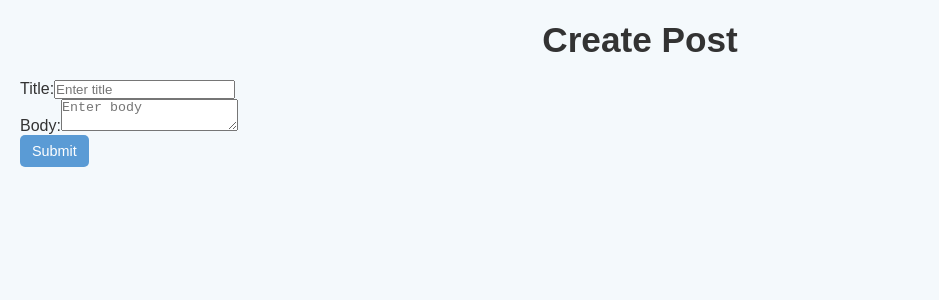
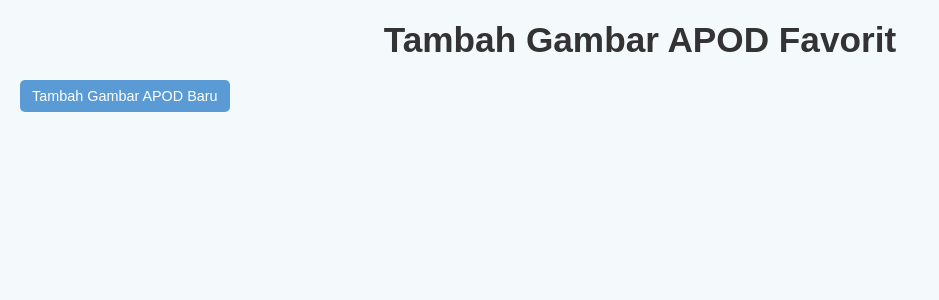
Before and after one commit to MWahyudin/nuxt3-crud, a Nuxt app: page /posts/create in a window 1280 px wide. Shown: the top 300 px of the page, without its empty margins (0-939 px from the left). Built offline with nearby package versions, Linux system fonts and the light colour scheme.

Commit message:
Melakukan perubahan dan melengkapi kode sesuai dengan integrasi API

```diff
--- /dev/null
+++ b/pages/apod/[date].vue
@@ -0,0 +1,24 @@
+<template>
+    <div>
+      <h1>{{ apod.title }}</h1>
+      <img :src="apod.url" :alt="apod.title" />
+      <p>{{ apod.explanation }}</p>
+    </div>
+  </template>
+
+  <script setup>
+  import { ref, onMounted } from 'vue';
+  import { useRoute } from 'vue-router';
+
+  const apod = ref({});
+  const route = useRoute();
+  const date = route.params.date;
+
+  const fetchApodDetail = async () => {
+    const response = await fetch(`https://api.nasa.gov/planetary/apod?api_key=DEMO_KEY&date=${date}`);
+    const data = await response.json();
+    apod.value = data;
+  };
+
+  onMounted(fetchApodDetail);
+  </script>
--- a/pages/index.vue
+++ b/pages/index.vue
@@ -1,71 +1,60 @@
 <template>
   <div>
-    <h1>Posts</h1>
-    <nuxt-link to="/posts/create">Create New Post</nuxt-link>
-    <table>
-      <thead>
-        <tr>
-          <th>ID</th>
-          <th>Title</th>
-          <th>Actions</th>
-        </tr>
-      </thead>
-      <tbody>
-        <tr v-for="post in posts" :key="post.id">
-          <td>{{ post.id }}</td>
-          <td>{{ post.title }}</td>
-          <td>
-            <button @click="goToPost(post.id)">View</button>
-            <button @click="goToEdit(post.id)">Edit</button>
-            <button @click="confirmDelete(post.id)">Delete</button>
-          </td>
-        </tr>
-      </tbody>
-    </table>
+    <h1>Daftar Gambar APOD Favorit</h1>
+    <ul>
+      <li v-for="(apod, index) in apodList" :key="index">
+        <img :src="apod.url" :alt="apod.title" width="200" />
+        <p>{{ apod.title }}</p>
+        <button @click="deleteApod(index)">Hapus</button>
+        <button @click="viewDetail(apod.date)">Lihat Detail</button>
+      </li>
+    </ul>
+    <button @click="createApod">Tambah Gambar APOD Favorit</button>
   </div>
 </template>
 
 <script setup>
 import { ref, onMounted } from 'vue';
-import api from '~/services/api';
 import { useRouter } from 'vue-router';
 
-const posts = ref([]);
 const router = useRouter();
+const apodList = ref([]);
 
-// Ambil data post
-onMounted(async () => {
-  const { data } = await api.get('/posts');
-  posts.value = data;
-});
-
-// Fungsi navigasi ke halaman detail post
-const goToPost = (id) => {
-  router.push(`/posts/${id}`);
+const fetchApods = async () => {
+  // Ambil data APOD favorit dari storage atau API
+  const storedApods = JSON.parse(localStorage.getItem('apodList')) || [];
+  apodList.value = storedApods;
 };
 
-// Fungsi navigasi ke halaman edit post
-const goToEdit = (id) => {
-  router.push(`/posts/edit?id=${id}`);
+const createApod = async () => {
+  const date = prompt("Masukkan tanggal (YYYY-MM-DD) untuk APOD:");
+  if (date) {
+    const response = await fetch(`https://api.nasa.gov/planetary/apod?api_key=DEMO_KEY&date=${date}`);
+    const data = await response.json();
+    if (data) {
+      const newApod = {
+        date: date,
+        title: data.title,
+        url: data.url,
+        explanation: data.explanation,
+      };
+      apodList.value.push(newApod);
+      localStorage.setItem('apodList', JSON.stringify(apodList.value));
+    } else {
+      alert("Data tidak ditemukan!");
+    }
+  }
 };
 
-// Fungsi navigasi ke halaman create post
-const goToCreatePost = () => {
-  router.push(`/posts/create`);
+const deleteApod = (index) => {
+  apodList.value.splice(index, 1);
+  localStorage.setItem('apodList', JSON.stringify(apodList.value));
 };
 
-// Fungsi untuk menghapus post
-const deletePost = async (id) => {
-  await api.delete(`/posts/${id}`);
-  alert('Post Deleted!');
-  posts.value = posts.value.filter((post) => post.id !== id);
+const viewDetail = (date) => {
+  // Menggunakan router untuk menavigasi ke halaman detail berdasarkan tanggal
+  router.push(`/apod/${date}`);
 };
 
-// Konfirmasi penghapusan
-const confirmDelete = (id) => {
-  const isConfirmed = window.confirm('Are you sure you want to delete this post?');
-  if (isConfirmed) {
-    deletePost(id);
-  }
-};
+onMounted(fetchApods);
 </script>
--- a/pages/posts/[id].vue
+++ b/pages/posts/[id].vue
@@ -1,30 +1,44 @@
 <template>
   <div>
-    <h1>{{ post.title }}</h1>
-    <p>{{ post.body }}</p>
-    <h2>Comments</h2>
-    <div v-for="comment in comments" :key="comment.id">
-      <CommentItem :comment="comment" />
-    </div>
+    <h1>Fakta Angka</h1>
+    <p>{{ fact.number }}: {{ fact.text }}</p>
+    <button @click="deleteFact">Hapus Fakta</button>
+    <button @click="editFact">Edit Fakta</button>
   </div>
 </template>
 
 <script setup>
 import { ref, onMounted } from 'vue';
-import api from '~/services/api';
-import { useRoute } from 'vue-router';
-import CommentItem from '~/components/CommentItem.vue';
+import { useRoute, useRouter } from 'vue-router';
 
+const fact = ref({});
 const route = useRoute();
-const post = ref({});
-const comments = ref([]);
+const router = useRouter();
 
 onMounted(async () => {
-  const { data } = await api.get(`/posts/${route.params.id}`);
-  post.value = data;
+  await fetchFact();
+});
 
-  const { data: commentsData } = await api.get(`/posts/${route.params.id}/comments`);
-  comments.value = commentsData;
+const fetchFact = async () => {
+  const number = route.params.id;
+  const res = await fetch(`http://numbersapi.com/${number}`);
+  const text = await res.text();
+  fact.value = { number, text };
+};
 
-});
+const editFact = async () => {
+  const newNumber = prompt('Masukkan angka baru untuk fakta:', fact.value.number);
+  if (newNumber) {
+    const res = await fetch(`http://numbersapi.com/${newNumber}`);
+    const text = await res.text();
+    fact.value = { number: newNumber, text };
+  }
+};
+
+const deleteFact = () => {
+  const confirmDelete = confirm('Apakah Anda yakin ingin menghapus fakta ini?');
+  if (confirmDelete) {
+    router.push('/'); // Redirect ke halaman utama setelah dihapus
+  }
+};
 </script>
--- a/pages/posts/create.vue
+++ b/pages/posts/create.vue
@@ -1,57 +1,34 @@
 <template>
   <div>
-    <h1>Create Post</h1>
-    <form @submit.prevent="createPost" class="form-horizontal">
-      <div class="form-group">
-        <label for="title" class="label">Title:</label>
-        <input
-          id="title"
-          v-model="title"
-          type="text"
-          placeholder="Enter title"
-          class="input-field"
-          required
-        />
-      </div>
-
-      <div class="form-group">
-        <label for="body" class="label">Body:</label>
-        <textarea
-          id="body"
-          v-model="body"
-          placeholder="Enter body"
-          class="input-field"
-          required
-        ></textarea>
-      </div>
-
-      <button type="submit" class="submit-btn">Submit</button>
-    </form>
+    <h1>Tambah Gambar APOD Favorit</h1>
+    <button @click="createApod">Tambah Gambar APOD Baru</button>
   </div>
 </template>
 
+<script setup>
+import { useRouter } from 'vue-router';
 
-  <script setup>
-  import { ref } from 'vue';
-  import { useRouter } from 'vue-router';
-  import api from '~/services/api';
+const router = useRouter();
 
-  const title = ref('');
-  const body = ref('');
-  const router = useRouter();
-
-const createPost = async () => {
-  try {
-    // Kirim data post baru ke API
-    const response = await api.post('/posts', { title: title.value, body: body.value });
-
-    // Setelah post berhasil dibuat, arahkan pengguna kembali ke halaman daftar post
-    router.push('/');
-
-    // Optional: Anda bisa memberi feedback seperti alert atau toast
-    alert('Post Created: ' + response.data.id);
-  } catch (error) {
-    console.error("Error creating post:", error);
+const createApod = async () => {
+  const date = prompt("Masukkan tanggal (YYYY-MM-DD) untuk APOD:");
+  if (date) {
+    const response = await fetch(`https://api.nasa.gov/planetary/apod?api_key=DEMO_KEY&date=${date}`);
+    const data = await response.json();
+    if (data) {
+      const newApod = {
+        date: date,
+        title: data.title,
+        url: data.url,
+        explanation: data.explanation,
+      };
+      let apodList = JSON.parse(localStorage.getItem('apodList')) || [];
+      apodList.push(newApod);
+      localStorage.setItem('apodList', JSON.stringify(apodList));
+      router.push('/');
+    } else {
+      alert("Data tidak ditemukan!");
+    }
   }
 };
-  </script>
+</script>
--- a/pages/posts/edit.vue
+++ b/pages/posts/edit.vue
@@ -1,53 +1,42 @@
 <template>
   <div>
-    <h1>Edit Post</h1>
-    <form @submit.prevent="updatePost">
-      <label for="title">Title:</label>
-      <input id="title" v-model="title" required />
+    <h1>Edit Fakta Angka</h1>
+    <form @submit.prevent="updateFact">
+      <label for="number">Angka:</label>
+      <input v-model="fact.number" id="number" type="number" required />
 
-      <label for="body">Body:</label>
-      <textarea id="body" v-model="body" required></textarea>
+      <label for="text">Fakta:</label>
+      <textarea v-model="fact.text" id="text" required></textarea>
 
-      <button type="submit">Save</button>
+      <button type="submit">Update Fakta</button>
     </form>
   </div>
 </template>
 
 <script setup>
 import { ref, onMounted } from 'vue';
-import api from '~/services/api';
 import { useRoute, useRouter } from 'vue-router';
 
+const fact = ref({ number: '', text: '' });
 const route = useRoute();
 const router = useRouter();
-const title = ref('');
-const body = ref('');
-
-// Ambil ID dari query parameter
-const postId = route.query.id;
 
 onMounted(async () => {
-  if (postId) {
-    try {
-      const { data } = await api.get(`/posts/${postId}`);
-      title.value = data.title;
-      body.value = data.body;
-    } catch (error) {
-      console.error('Failed to fetch post data:', error);
-      alert('Error loading post details.');
-    }
-  }
+  await fetchFact();
 });
 
-// Fungsi untuk mengupdate post
-const updatePost = async () => {
-  try {
-    await api.put(`/posts/${postId}`, { title: title.value, body: body.value });
-    alert('Post Updated!');
-    router.push(`/posts/${postId}`);
-  } catch (error) {
-    console.error('Failed to update post:', error);
-    alert('Error updating post.');
-  }
+const fetchFact = async () => {
+  const number = route.params.id;
+  const res = await fetch(`http://numbersapi.com/${number}`);
+  const text = await res.text();
+  fact.value = { number, text };
+};
+
+const updateFact = async () => {
+  const res = await fetch(`http://numbersapi.com/${fact.value.number}`);
+  const text = await res.text();
+  fact.value.text = text; // Update fakta jika berhasil
+  alert('Fakta berhasil diperbarui!');
+  router.push(`/posts/${fact.value.number}`);
 };
 </script>
--- a/services/api.js
+++ b/services/api.js
@@ -1,7 +1,7 @@
 import axios from 'axios';
 
 const api = axios.create({
-  baseURL: 'https://jsonplaceholder.typicode.com',
+  baseURL: 'https://api.nasa.gov/planetary/apod',
 });
 
 export default api;
```
